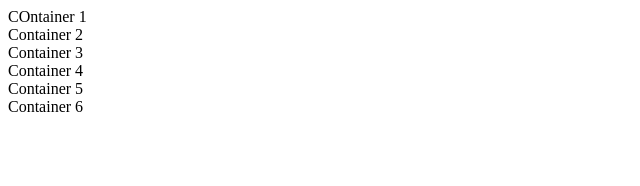
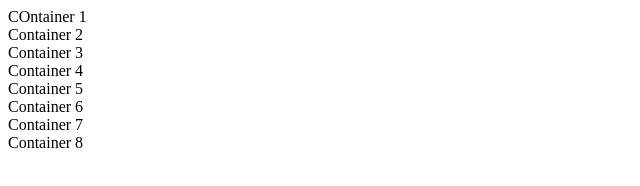
Before and after one commit to souhardya-blip/ecommerce, a plain HTML site: page index.html in a window 1280 px wide. Shown: the whole page, without its empty margins (0-640 px from the left). Drawn offline with Linux system fonts and the light colour scheme.

Commit message:
second branch

```diff
--- a/index.html
+++ b/index.html
@@ -30,6 +30,14 @@
             <div class="container">Container 6</div>
 
         </div>
+        <div>
+            <div class="container">Container 7</div>
+
+        </div>
+        <div>
+            <div class="container">Container 8</div>
+
+        </div>
 
     </div>
 </body>
```
